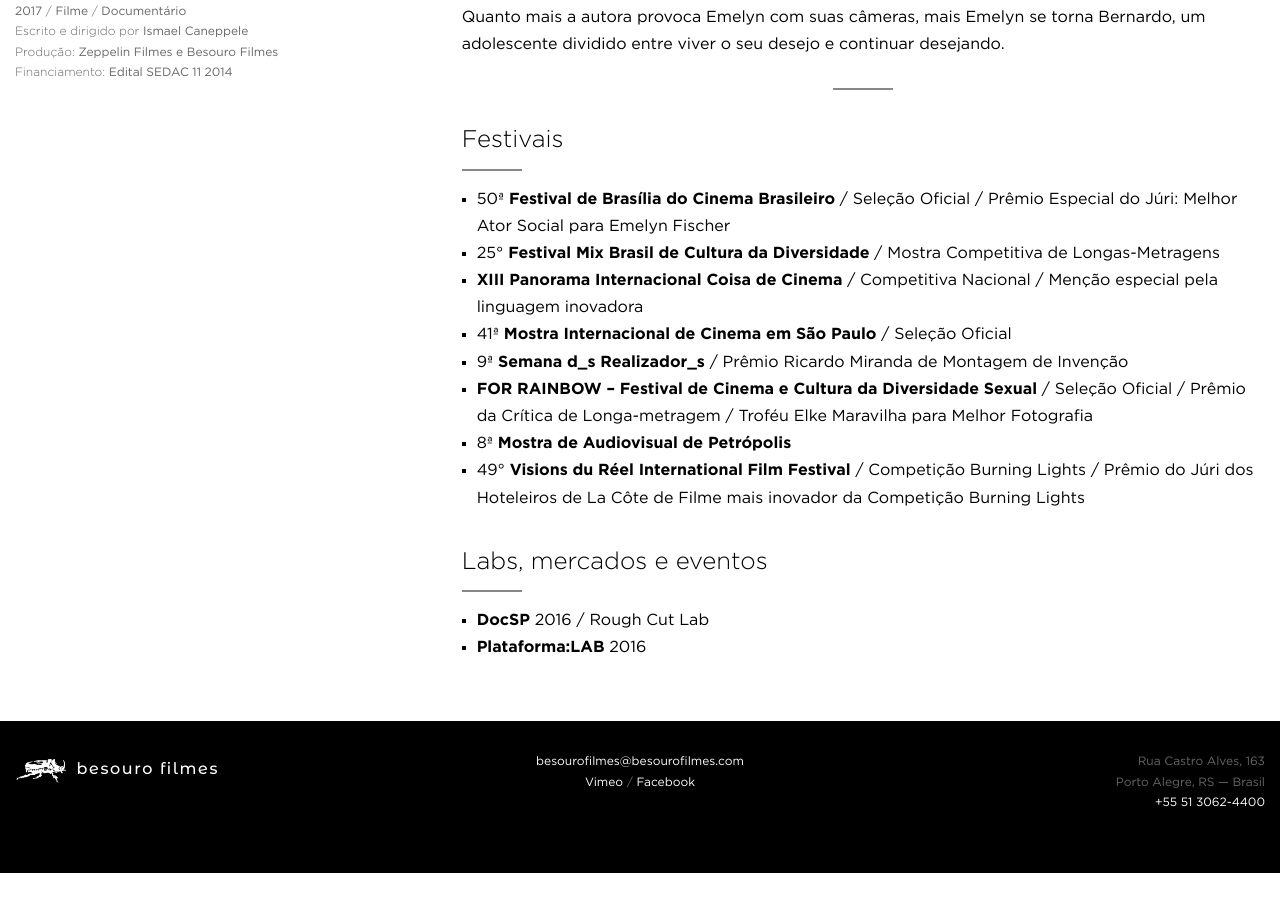
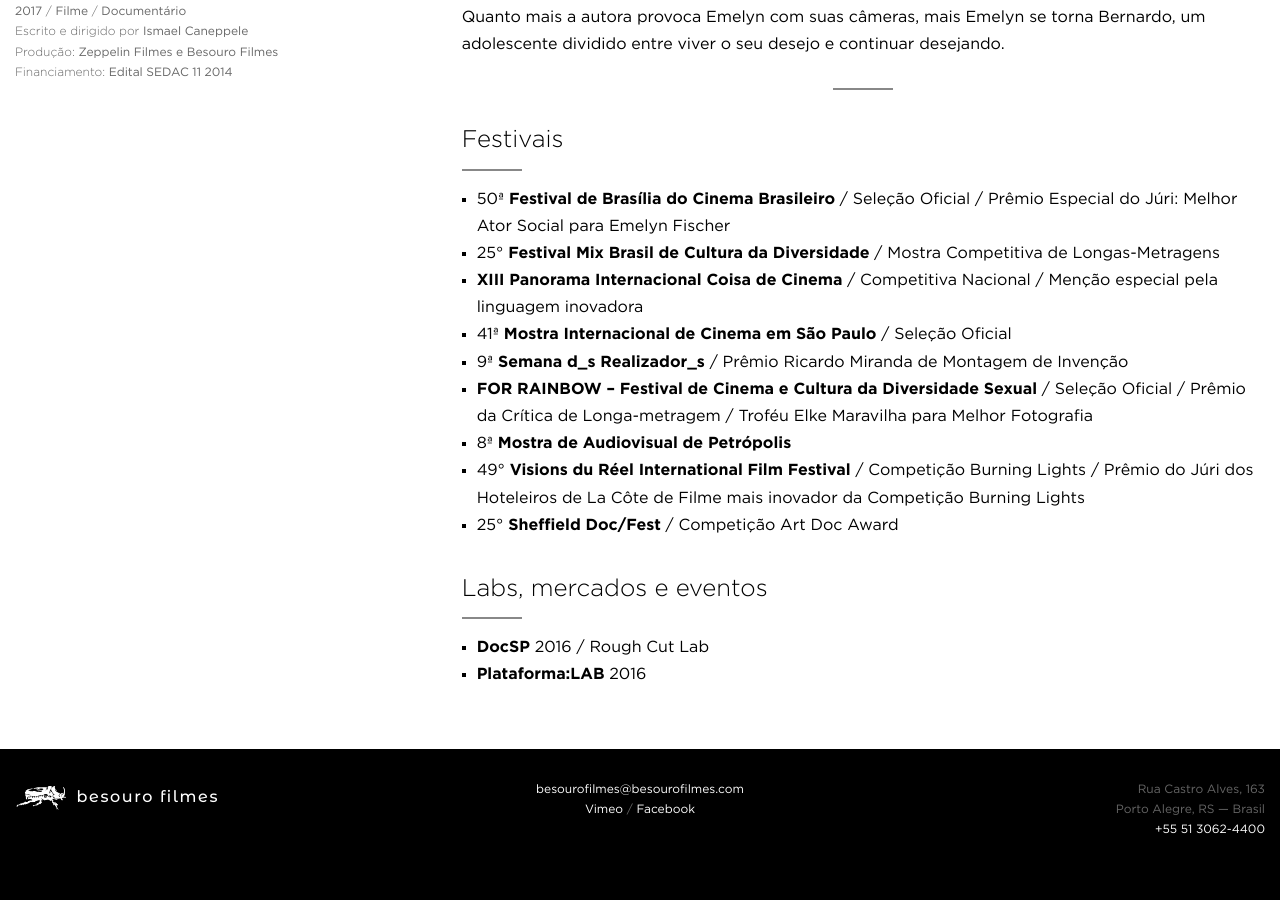
Before and after one commit to arthrfrts/besouro, a Jekyll site: the page built from _projects/musica-para-quando-as-luzes-se-apagam.md, in a window 1280 px wide and 900 px high, scrolled down 956 px. Built offline with Jekyll 4.4.1, drawn with Linux system fonts in a browser that asks for light colours; before the commit the page ends 1829 px from its top, so only the background shows below that.

Commit message:
Updated Musica Para Quando As Luzes Se Apagam

```diff
--- a/_projects/musica-para-quando-as-luzes-se-apagam.md
+++ b/_projects/musica-para-quando-as-luzes-se-apagam.md
@@ -35,6 +35,7 @@
 * **FOR RAINBOW – Festival de Cinema e Cultura da Diversidade Sexual** / Seleção Oficial / Prêmio da Crítica de Longa-metragem / Troféu Elke Maravilha para Melhor Fotografia
 * 8ª **Mostra de Audiovisual de Petrópolis**
 * 49° **Visions du Réel International Film Festival**  / Competição Burning Lights / Prêmio do Júri dos Hoteleiros de La Côte de Filme mais inovador da Competição Burning Lights
+* 25° **Sheffield Doc/Fest** / Competição Art Doc Award
 
 
 ## Labs, mercados e eventos
```
